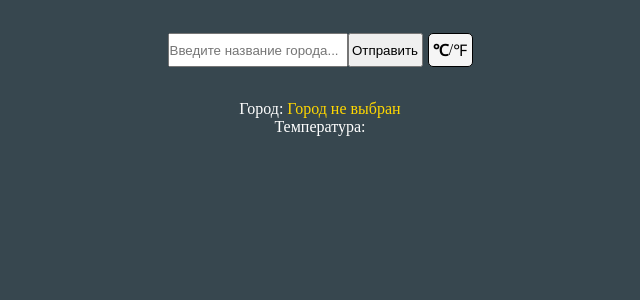
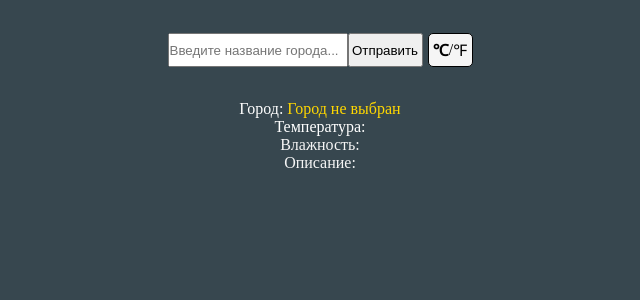
Before and after one commit to DeguzBelarus/React-Weather-App, a React (Create React App) app: page / in a window 1280 px wide. Shown: the top 300 px of the page, without its empty margins (320-960 px from the left). Built offline with nearby package versions, Linux system fonts and the light colour scheme; no server answers.

Commit message:
improvements 3

```diff
--- a/src/App.jsx
+++ b/src/App.jsx
@@ -25,6 +25,7 @@ function App() {
       .then((response) => response.json())
       .then((json) => {
         setWeather(json);
+        console.log(json);
       });
   };
 
--- a/src/components/Main/Main.jsx
+++ b/src/components/Main/Main.jsx
@@ -27,6 +27,20 @@ const Main = ({ weather, units }) => {
           {weather?.main?.temp ? ` ${weather.main.temp} ${measurement}` : ``}
         </span>
       </p>
+      <p className="additionalinfo-paragraph">
+        Влажность:
+        <span className="additional-info">
+          {weather?.main?.humidity ? ` ${weather.main.humidity}%` : ``}
+        </span>
+      </p>
+      <p className="additionalinfo-paragraph">
+        Описание:
+        <span className="additional-info">
+          {weather?.weather[0]?.description
+            ? ` ${weather.weather[0].description}`
+            : ``}
+        </span>
+      </p>
     </main>
   );
 };
--- a/src/components/Main/Main.scss
+++ b/src/components/Main/Main.scss
@@ -20,4 +20,11 @@ main {
       color: gold;
     }
   }
+
+  .additionalinfo-paragraph {
+    color: whitesmoke;
+    .additional-info {
+      color: gold;
+    }
+  }
 }
```
